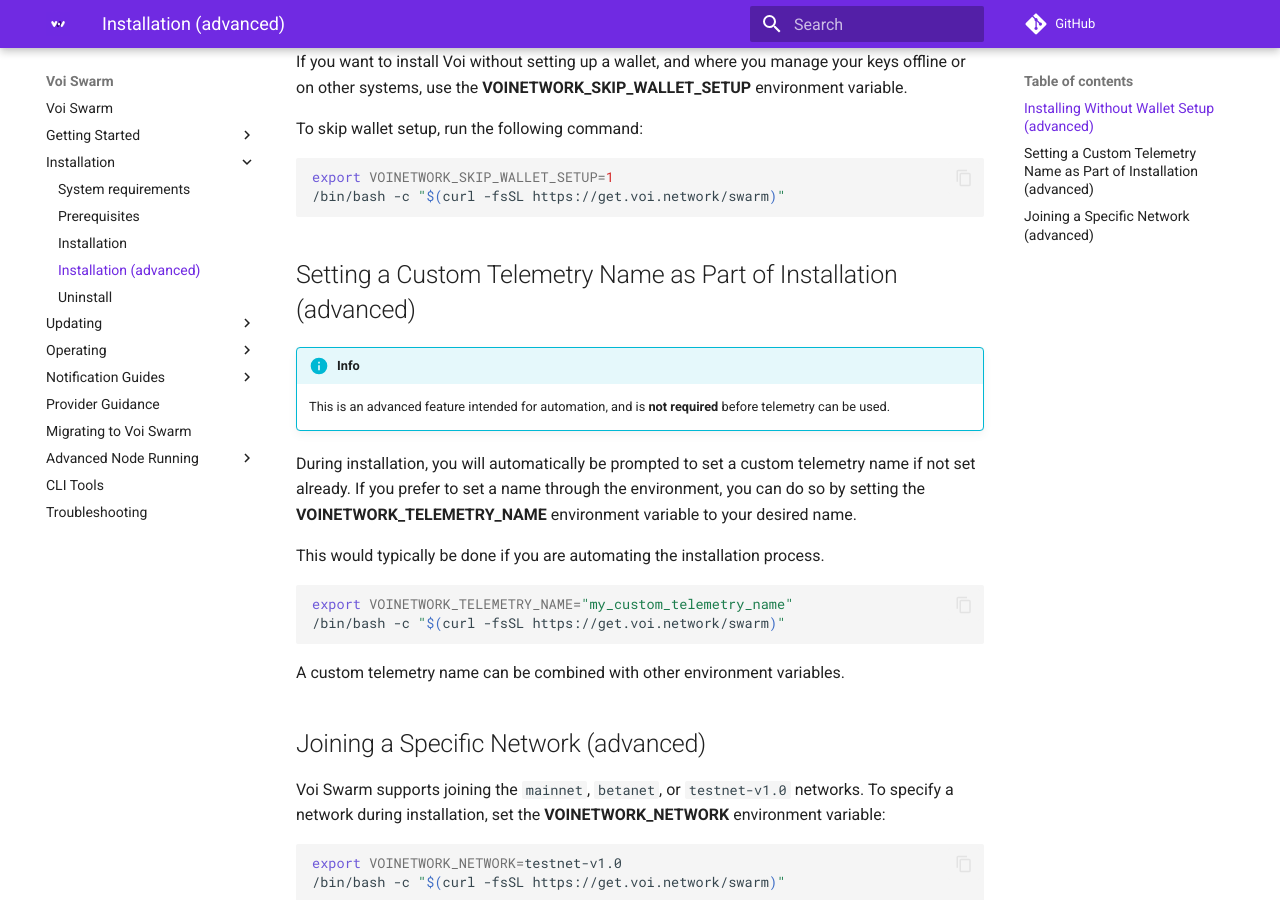
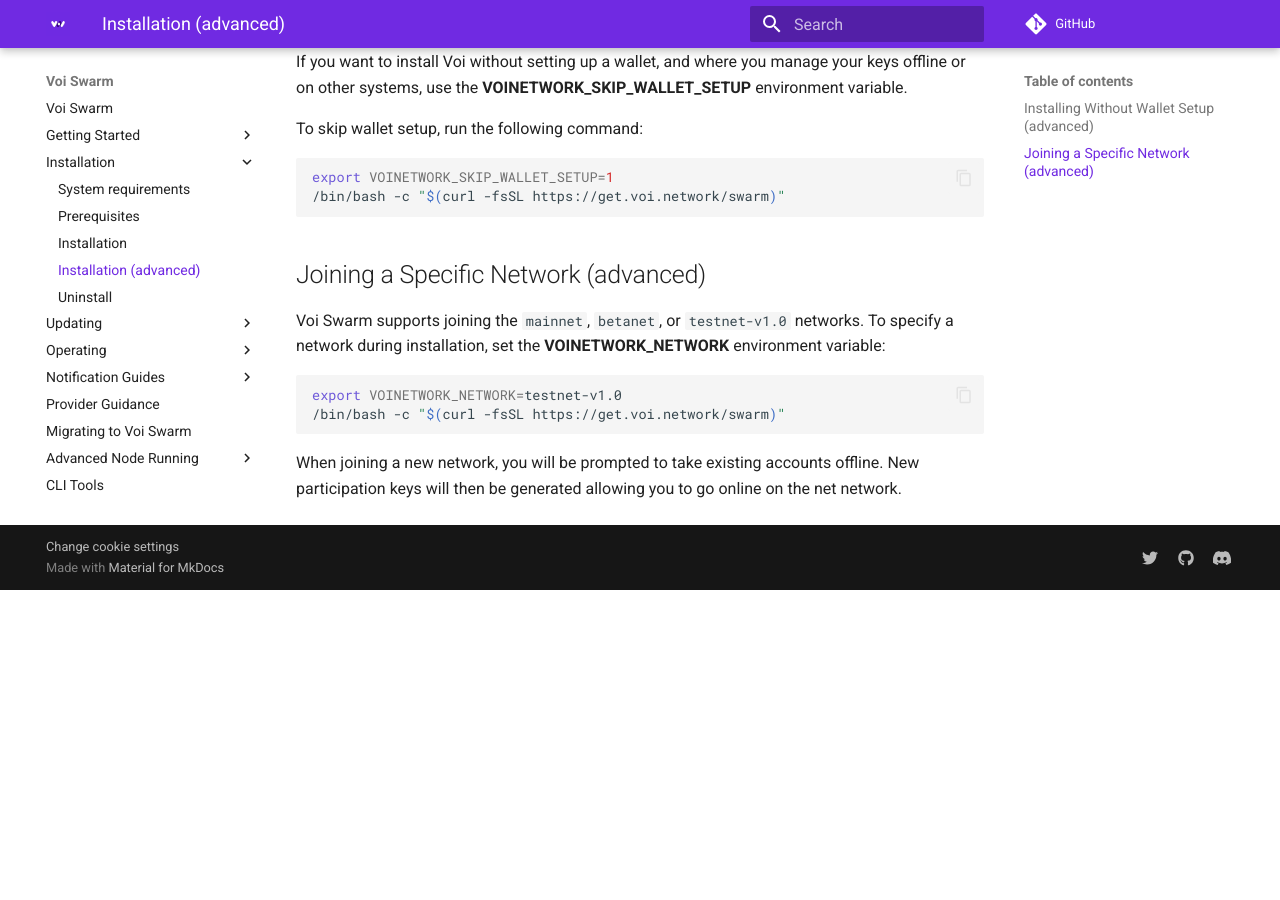
Before and after one commit to VoiNetwork/voi-swarm, an MkDocs documentation site: the page built from docs/installation/installation-advanced.md, in a window 1280 px wide and 900 px high, scrolled down 401 px. Built offline with MkDocs 1.6.1 and Material for MkDocs 9.7.7, drawn with Linux system fonts in a browser that asks for light colours; plug-ins that fetch from the network failed and are left out; comment, search, counter and statistics services are not loaded; after the commit the page ends 991 px from its top, so only the background shows below that.

Commit message:
Remove custom telemetry docs

````diff
--- a/docs/installation/installation-advanced.md
+++ b/docs/installation/installation-advanced.md
@@ -21,24 +21,6 @@
 /bin/bash -c "$(curl -fsSL https://get.voi.network/swarm)"
 ```
 
-## Setting a Custom Telemetry Name as Part of Installation (advanced)
-
-!!! info
-    This is an advanced feature intended for automation, and is **not required** before telemetry can be used.
-
-During installation, you will automatically be prompted to set a custom telemetry name if not set already.
-If you prefer to set a name through the environment, you can do so by setting the
-**VOINETWORK_TELEMETRY_NAME** environment variable to your desired name.
-
-This would typically be done if you are automating the installation process.
-
-```bash
-export VOINETWORK_TELEMETRY_NAME="my_custom_telemetry_name"
-/bin/bash -c "$(curl -fsSL https://get.voi.network/swarm)"
-```
-
-A custom telemetry name can be combined with other environment variables.
-
 ## Joining a Specific Network (advanced)
 
 Voi Swarm supports joining the `mainnet`, `betanet`, or `testnet-v1.0` networks.
````
